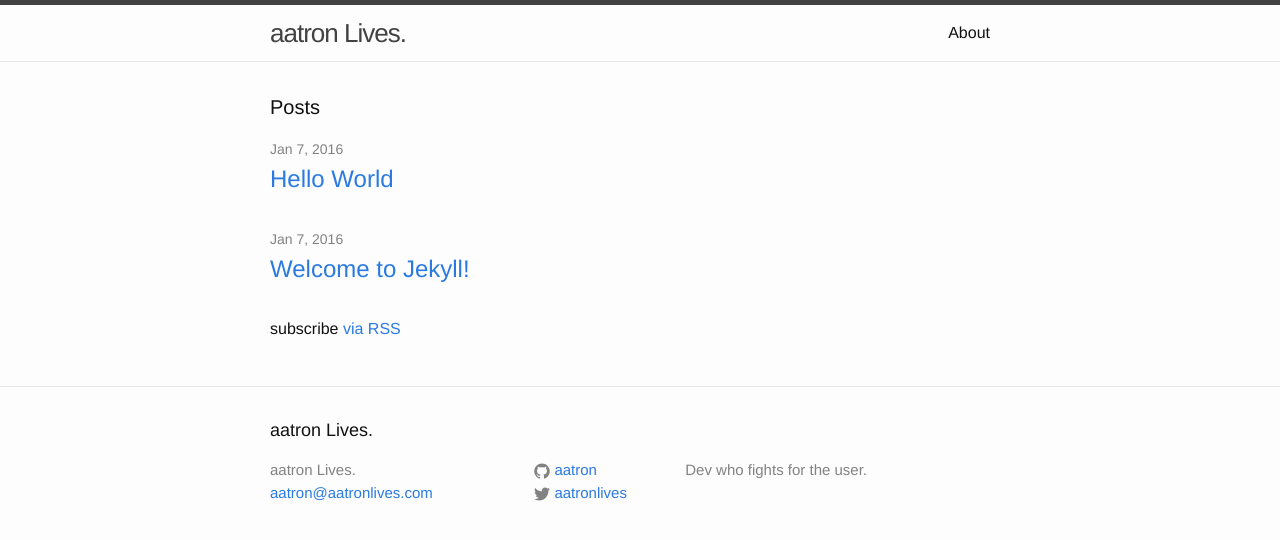
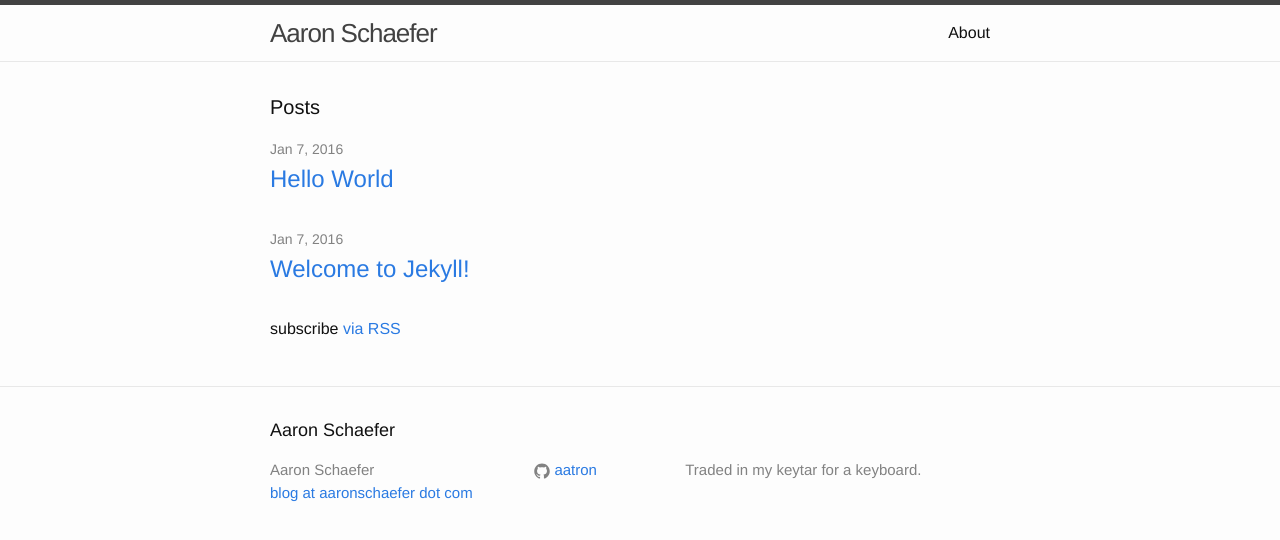
Before and after one commit to aatron/blog, a Jekyll site: the page built from index.html, in a window 1280 px wide. Shown: the top 540 px of the page. Built offline with Jekyll 4.4.1, drawn with Linux system fonts in a browser that asks for light colours.

Commit message:
Not doing aatronlives

```diff
--- a/_config.yml
+++ b/_config.yml
@@ -6,13 +6,13 @@
 # 'jekyll serve'. If you change this file, please restart the server process.
 
 # Site settings
-title: aatron Lives.
-email: aatron@aatronlives.com
+title: Aaron Schaefer
+email: blog at aaronschaefer dot com
 description: > # this means to ignore newlines until "baseurl:"
-  Dev who fights for the user.
+  Traded in my keytar for a keyboard.
 baseurl: "/blog" # the subpath of your site, e.g. /blog
-url: "http://aatronlives.com" # the base hostname & protocol for your site
-twitter_username: aatronlives
+url: "http://aaronschaefer.com" # the base hostname & protocol for your site
+# twitter_username:
 github_username:  aatron
 
 # Build settings
@@ -20,8 +20,8 @@ markdown: kramdown
 
 # Custom settings
 # gems: [jekyll/tagging]
-tag_page_layout: tag_page
-tag_page_dir: tag
+# tag_page_layout: tag_page
+# tag_page_dir: tag
 
 # Windows 8 Tiles
 # ie_frequency: 1440 #1440 is default
```
